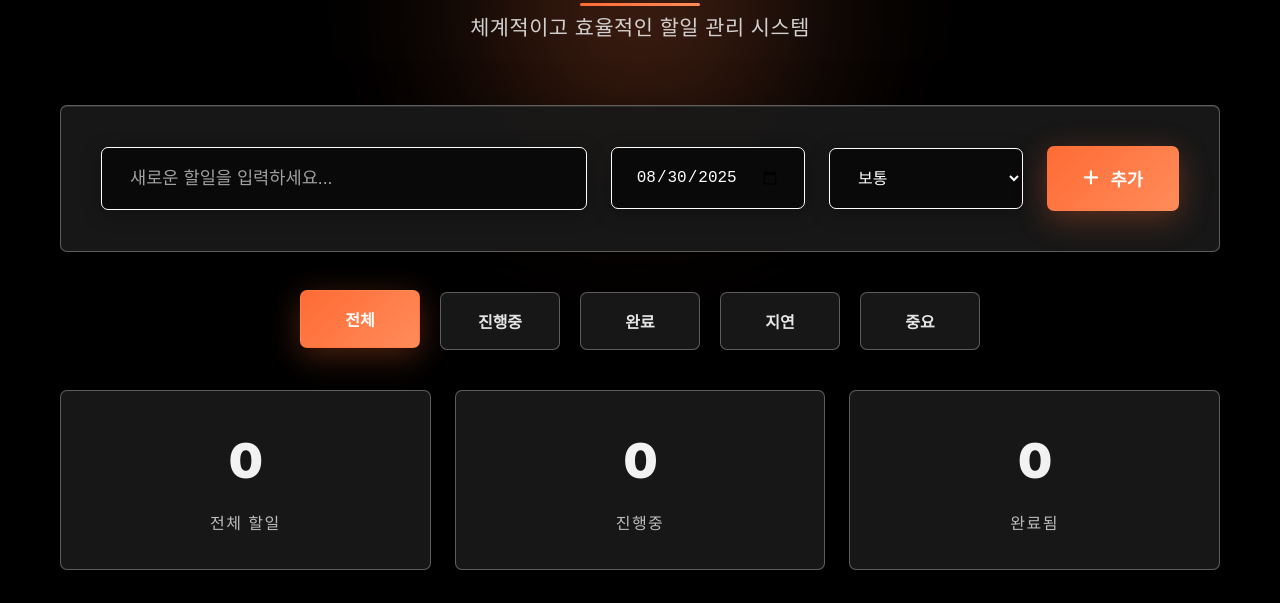
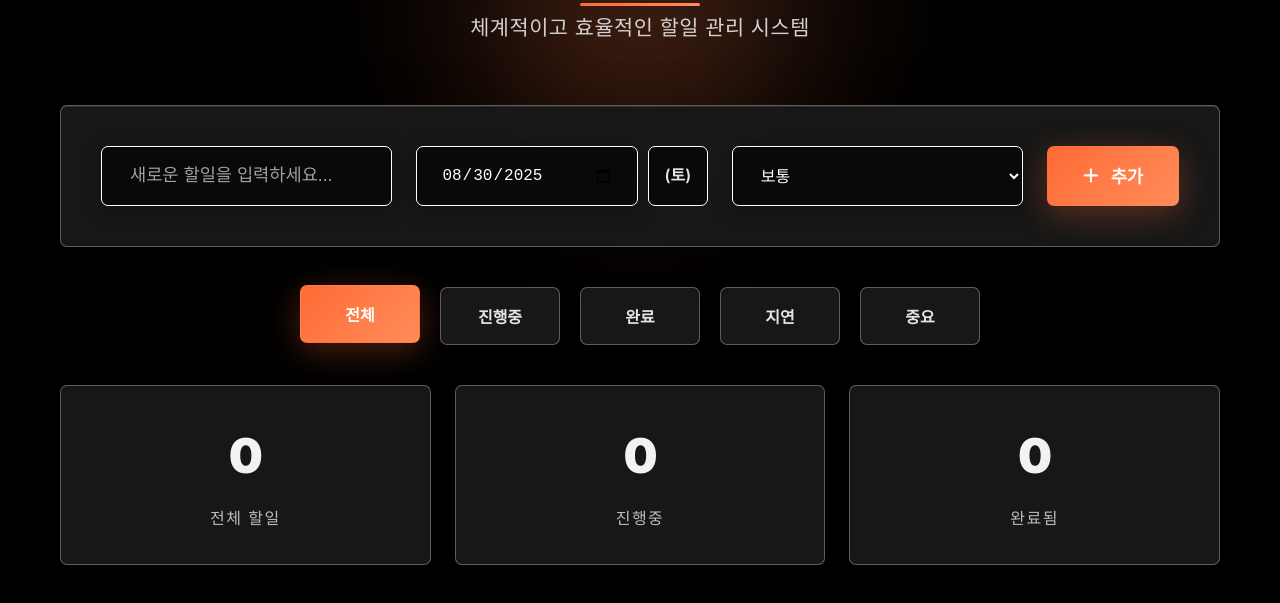
Before and after one commit to upper2d/memo, a plain HTML site: page index.html in a window 1280 px wide. Shown: the part 151-754 px from the top of the page. Drawn offline with Linux system fonts and the light colour scheme.

Commit message:
Add files via upload

```diff
--- a/index.html
+++ b/index.html
@@ -18,7 +18,10 @@
         <div class="todo-input-section">
             <div class="input-group">
                 <input type="text" id="todoInput" placeholder="새로운 할일을 입력하세요..." maxlength="100">
-                <input type="date" id="dueDate" value="">
+                <div class="date-input-group">
+                    <input type="date" id="dueDate" value="">
+                    <span id="weekdayDisplay" class="weekday-display"></span>
+                </div>
                 <select id="priority">
                     <option value="low">낮음</option>
                     <option value="medium" selected>보통</option>
--- a/script.js
+++ b/script.js
@@ -31,6 +31,11 @@ class TodoApp {
         document.getElementById('todoInput').addEventListener('focus', () => {
             this.addPulseEffect();
         });
+
+        // 날짜 변경 시 요일 표시 업데이트
+        document.getElementById('dueDate').addEventListener('change', (e) => {
+            this.updateWeekdayDisplay(e.target.value);
+        });
     }
 
     addWelcomeMessage() {
@@ -52,6 +57,19 @@ class TodoApp {
     setDefaultDate() {
         const today = new Date().toISOString().split('T')[0];
         document.getElementById('dueDate').value = today;
+        this.updateWeekdayDisplay(today);
+    }
+
+    updateWeekdayDisplay(dateString) {
+        const weekdayDisplay = document.getElementById('weekdayDisplay');
+        if (dateString) {
+            const date = new Date(dateString);
+            const weekdays = ['일', '월', '화', '수', '목', '금', '토'];
+            const weekday = weekdays[date.getDay()];
+            weekdayDisplay.textContent = `(${weekday})`;
+        } else {
+            weekdayDisplay.textContent = '';
+        }
     }
 
     addTodo() {
@@ -220,7 +238,8 @@ class TodoApp {
         const dueDate = new Date(todo.dueDate);
         const formattedDate = dueDate.toLocaleDateString('ko-KR', {
             month: 'short',
-            day: 'numeric'
+            day: 'numeric',
+            weekday: 'short'
         });
 
         const priorityLabels = {
--- a/style.css
+++ b/style.css
@@ -138,9 +138,35 @@ body::before {
     left: 100%;
 }
 
+.date-input-group {
+    display: flex;
+    align-items: center;
+    gap: 10px;
+    position: relative;
+    height: 60px;
+}
+
+.weekday-display {
+    color: var(--text-secondary);
+    font-weight: 600;
+    font-size: 1rem;
+    padding: 20px 12px;
+    background: rgba(0, 0, 0, 0.6);
+    border: 1px solid var(--border);
+    border-radius: 7px;
+    min-width: 60px;
+    text-align: center;
+    white-space: nowrap;
+    height: 60px;
+    box-sizing: border-box;
+    display: flex;
+    align-items: center;
+    justify-content: center;
+}
+
 .input-group {
     display: grid;
-    grid-template-columns: 2.5fr 1fr 1fr auto;
+    grid-template-columns: 1fr 1fr 1fr auto;
     gap: 24px;
     align-items: center;
 }
@@ -155,6 +181,8 @@ body::before {
     transition: all 0.4s cubic-bezier(0.4, 0, 0.2, 1);
     box-shadow: 0 4px 20px var(--shadow-light);
     color: var(--text-primary);
+    height: 60px;
+    box-sizing: border-box;
 }
 
 .input-group input[type="text"]:focus {
@@ -169,7 +197,29 @@ body::before {
     color: var(--text-muted);
 }
 
-.input-group input[type="date"],
+.date-input-group input[type="date"] {
+    background: rgba(0, 0, 0, 0.6);
+    border: 1px solid var(--border);
+    padding: 20px 24px;
+    border-radius: 7px;
+    font-size: 1rem;
+    font-weight: 500;
+    transition: all 0.4s cubic-bezier(0.4, 0, 0.2, 1);
+    box-shadow: 0 4px 20px var(--shadow-light);
+    color: var(--text-primary);
+    height: 60px;
+    box-sizing: border-box;
+    flex: 1;
+}
+
+.date-input-group input[type="date"]:focus {
+    outline: none;
+    background: rgba(0, 0, 0, 0.8);
+    border-color: var(--secondary);
+    box-shadow: 0 8px 32px rgba(255, 107, 53, 0.2);
+    transform: translateY(-2px);
+}
+
 .input-group select {
     background: rgba(0, 0, 0, 0.6);
     border: 1px solid var(--border);
@@ -180,9 +230,10 @@ body::before {
     transition: all 0.4s cubic-bezier(0.4, 0, 0.2, 1);
     box-shadow: 0 4px 20px var(--shadow-light);
     color: var(--text-primary);
+    height: 60px;
+    box-sizing: border-box;
 }
 
-.input-group input[type="date"]:focus,
 .input-group select:focus {
     outline: none;
     background: rgba(0, 0, 0, 0.8);
@@ -207,6 +258,8 @@ body::before {
     box-shadow: 0 8px 32px rgba(255, 107, 53, 0.3);
     position: relative;
     overflow: hidden;
+    height: 60px;
+    box-sizing: border-box;
 }
 
 .add-btn::before {
```
